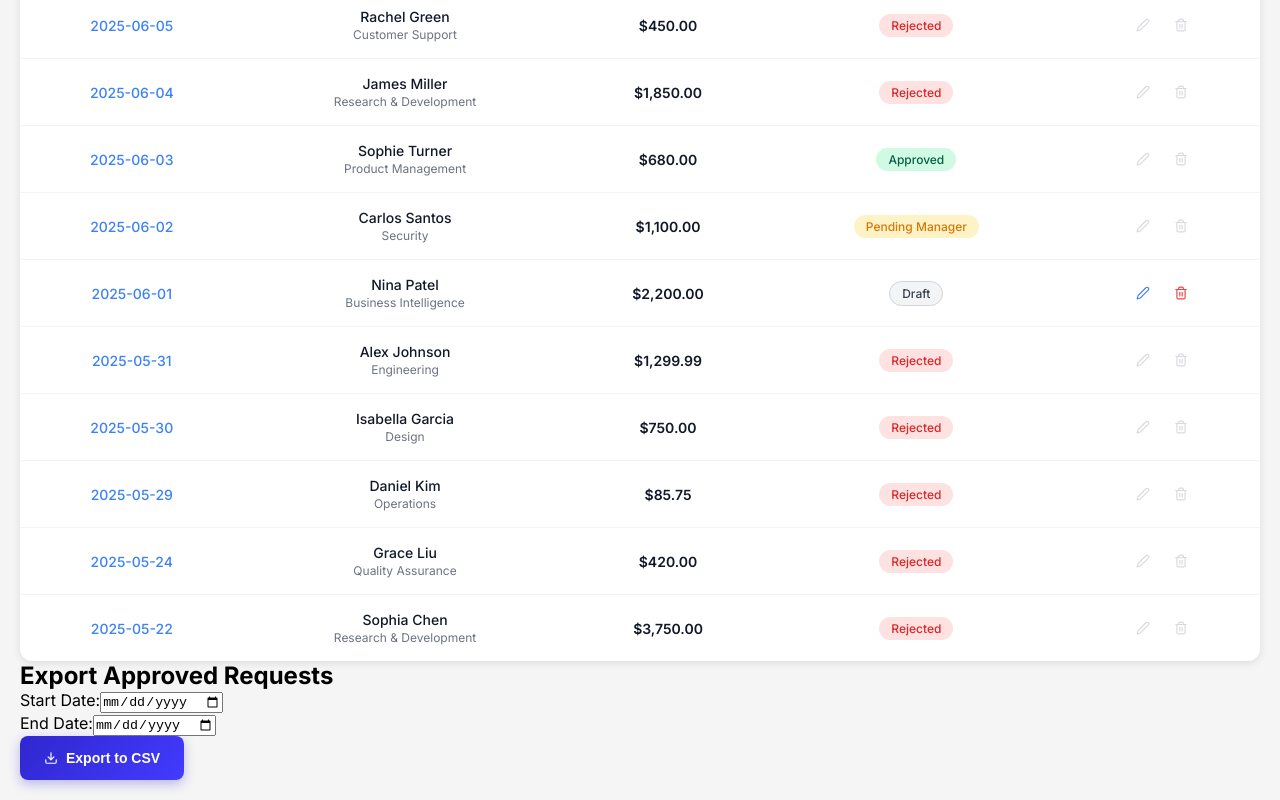
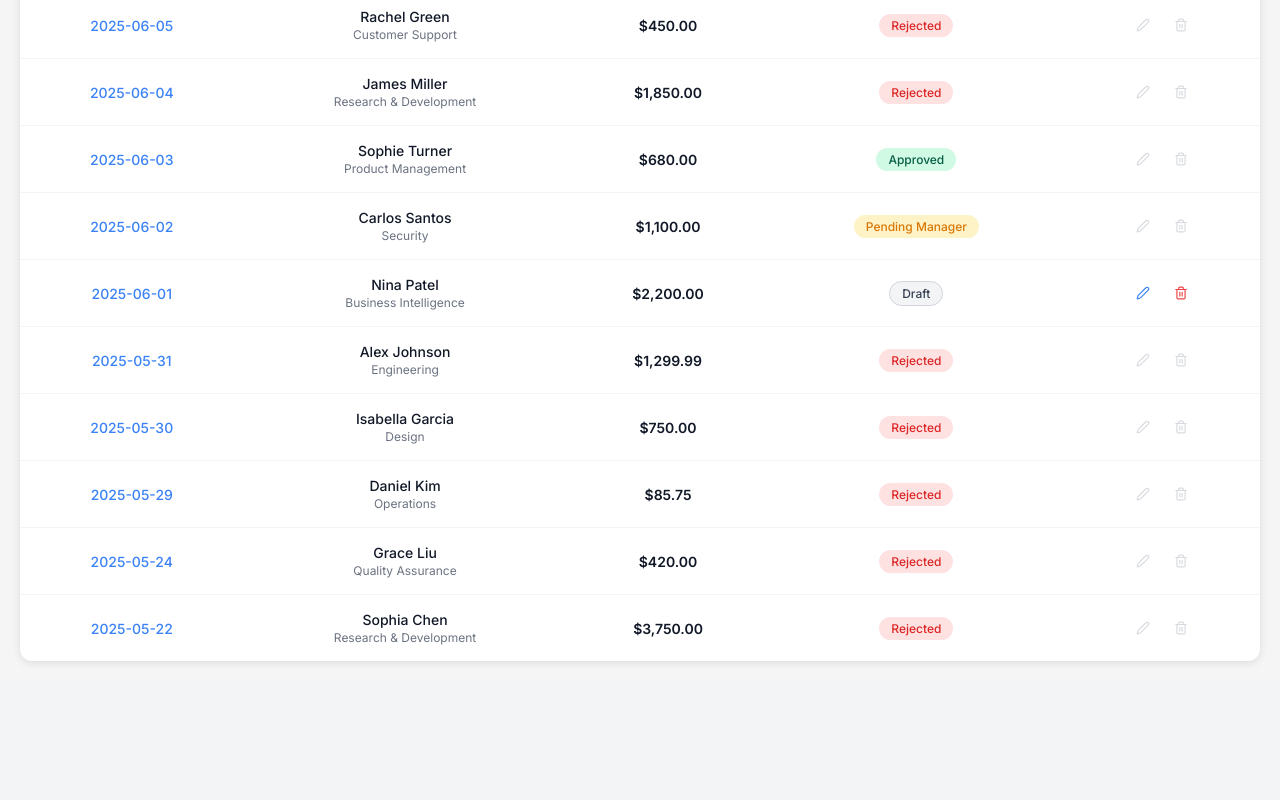
Before and after one commit to huyhuyhuy8s/c8-scrum-training, a React (Vite) app in the folder front-end/: page /finance in a window 1280 px wide. Shown: the part 1547-2347 px from the top of the page. After the commit the page ends 2228 px from the top, so only its background shows below. Built offline with nearby package versions, Linux system fonts and the light colour scheme.

Commit message:
delete filter day
delete filter day in the end of the page

```diff
--- a/front-end/src/components/FinanceLayout.jsx
+++ b/front-end/src/components/FinanceLayout.jsx
@@ -373,35 +373,6 @@ const FinanceLayout = () => {
           />
         )}
 
-        {/* Export Section */}
-        <div className="export-container">
-          <h2>Export Approved Requests</h2>
-          <div className="date-range">
-            <div className="date-picker">
-              <label>Start Date:</label>
-              <input
-                type="date"
-                value={exportStartDate}
-                onChange={(e) => setExportStartDate(e.target.value)}
-              />
-            </div>
-            <div className="date-picker">
-              <label>End Date:</label>
-              <input
-                type="date"
-                value={exportEndDate}
-                onChange={(e) => setExportEndDate(e.target.value)}
-              />
-            </div>
-          </div>
-          <button
-            className="export-button"
-            onClick={handleExport}
-            disabled={isExporting}
-          >
-            {isExporting ? 'Exporting...' : <><FiDownload /> Export to CSV</>}
-          </button>
-        </div>
       </div>
     </>
   );
```
